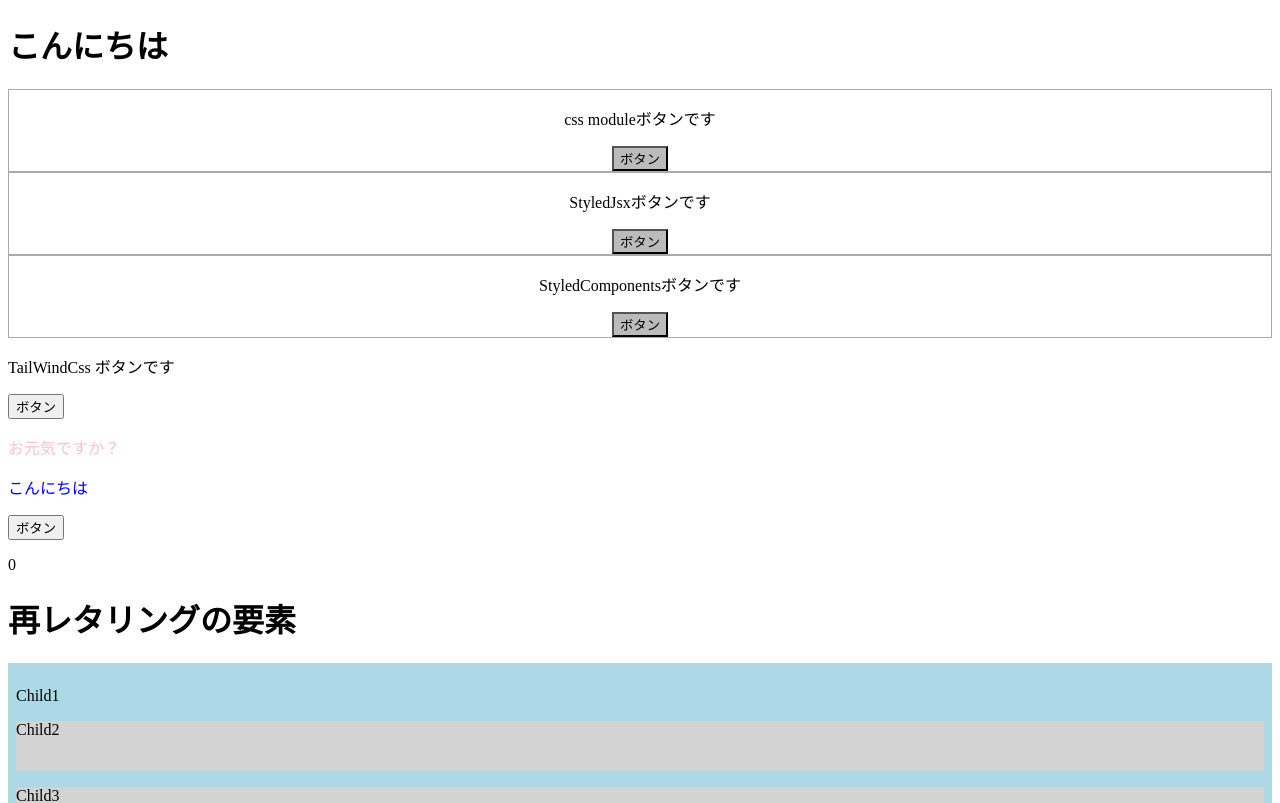
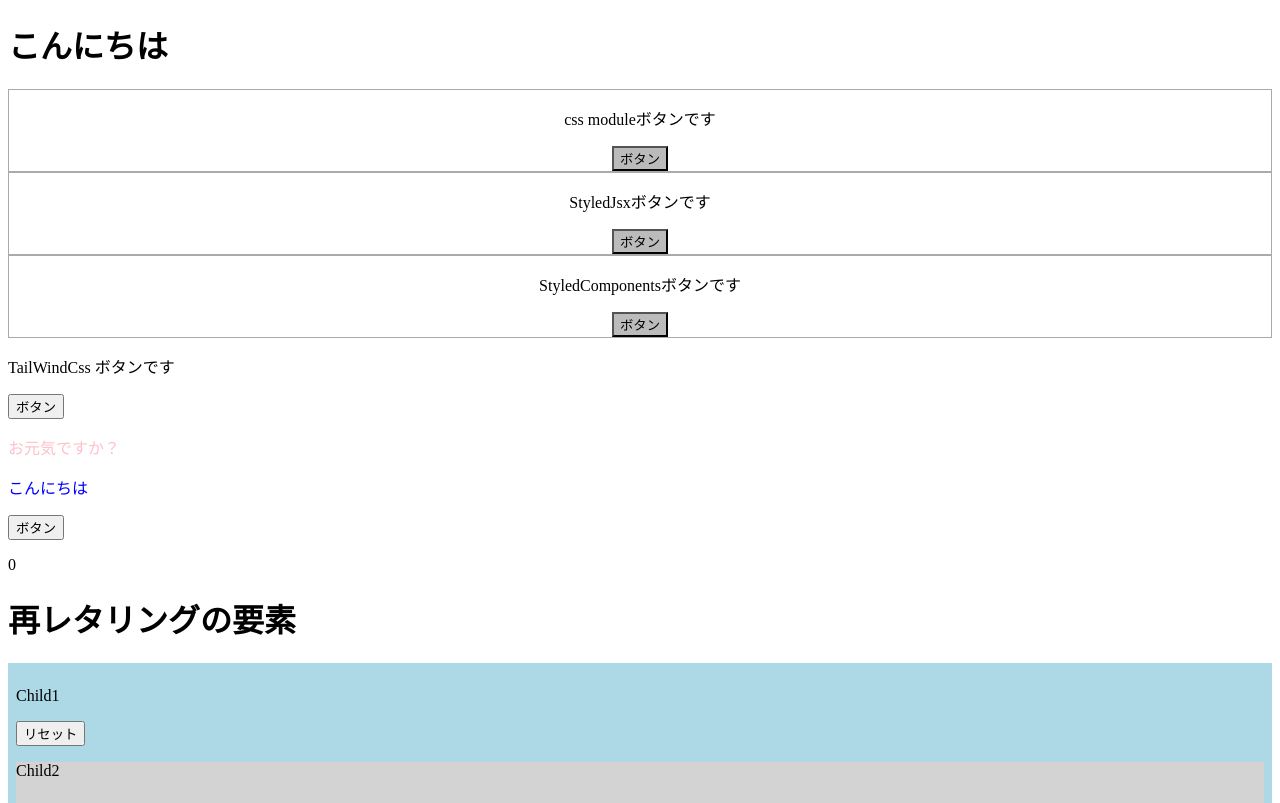
Before and after one commit to westtail/React_study_repository, a React (Create React App) app in the folder reactApp/react-sample/: page / in a window 1280 px wide. Shown: the top 803 px of the page. Built offline with nearby package versions, Linux system fonts and the light colour scheme.

Commit message:
コンポーネントに関数を渡す

```diff
--- a/reactApp/react-sample/src/App.jsx
+++ b/reactApp/react-sample/src/App.jsx
@@ -17,9 +17,13 @@
 
     const [num, setNum] = useState(0);
 
-    useEffect(() => {
-        alert();
-    }, [num]);
+    const onClickReset = () => {
+        setNum(0);
+    }
+
+    //useEffect(() => {
+    //    alert();
+    //}, [num]);
 
     return (
         <div>
@@ -33,7 +37,7 @@
             <button onClick={onClickButton}>ボタン</button>
             <p>{num}</p>
             <h1>再レタリングの要素</h1>
-            <Child1></Child1>
+            <Child1 onClickReset={onClickReset}></Child1>
             <Child4></Child4>
         </div>
     );
--- a/reactApp/react-sample/src/components/Child1.jsx
+++ b/reactApp/react-sample/src/components/Child1.jsx
@@ -8,12 +8,15 @@
     padding: "8px"
 };
 
-export const Child1 = memo(() => {
+export const Child1 = memo((props) => {
     console.log("Child1レタリング")
+
+    const { onClickReset } = props;
 
     return (
         <div style={style}>
             <p>Child1</p>
+            <button onClick={onClickReset}>リセット</button>
             <Child2></Child2>
             <Child3></Child3>
         </div>
```
